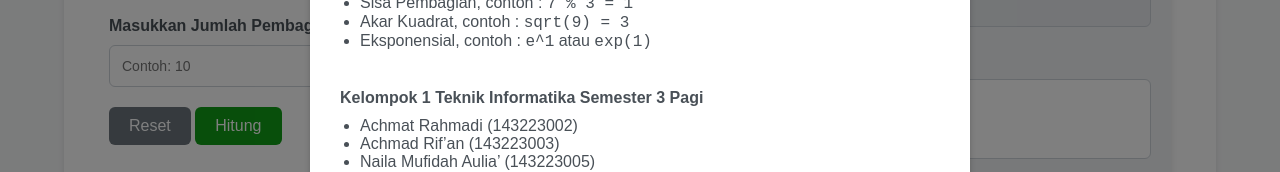
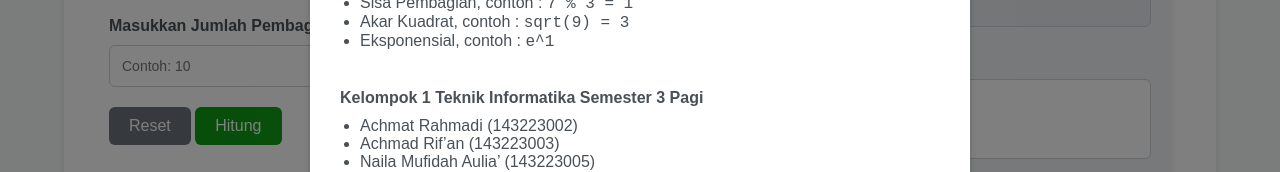
Before and after one commit to withrifan/table-method-app, a plain HTML site: page index.html in a window 1280 px wide. Shown: the part 459-631 px from the top of the page. Drawn offline with nearby package versions, Linux system fonts and the light colour scheme.

Commit message:
Update Informasi Umum

```diff
--- a/index.html
+++ b/index.html
@@ -90,7 +90,7 @@
           <li>Pangkat, contoh : <code>2^3 = 8</code></li>
           <li>Sisa Pembagian, contoh : <code>7 % 3 = 1</code></li>
           <li>Akar Kuadrat, contoh : <code>sqrt(9) = 3</code></li>
-          <li>Eksponensial, contoh : <code>e^1</code> atau <code>exp(1)</code></li>
+          <li>Eksponensial, contoh : <code>e^1</code></li>
         </ul>
         <br />
         <h4>
```
